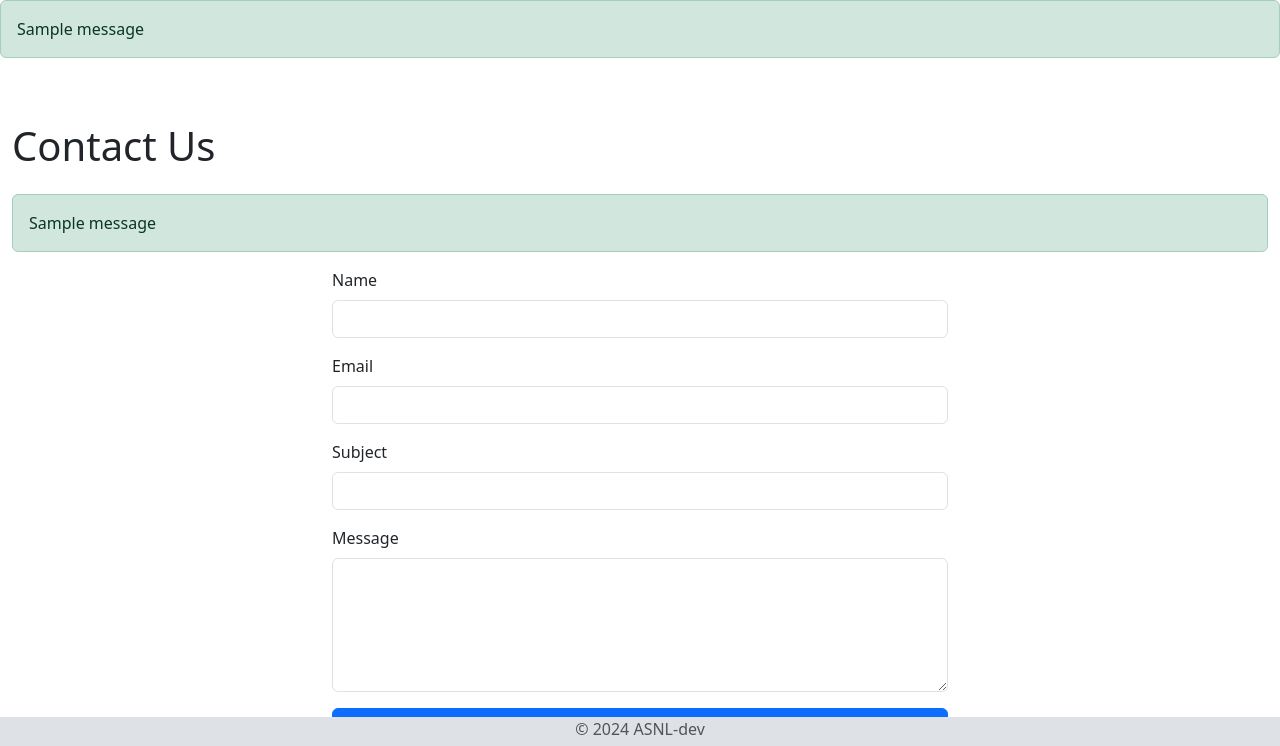
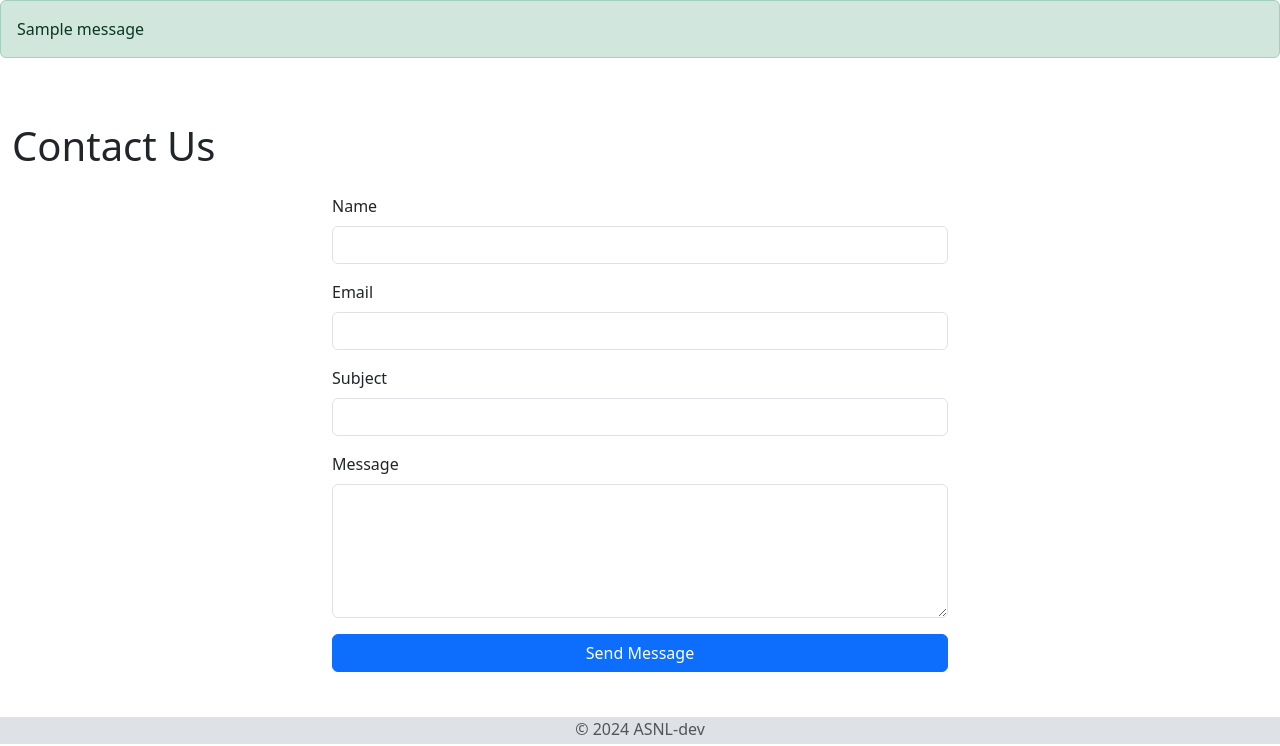
Before and after one commit to vapeasnl/AssociationHUB, a Flask app: page /contact in a window 1280 px wide. Shown: the part 56-802 px from the top of the page. Run offline with Flask 3, Linux system fonts and the light colour scheme; tables that the repository leaves empty or names only in its code hold one stand-in row (values such as "Sample post"); one stand-in notice (Sample message) is shown; parts of the project's set-up code (start-up, migrations or seed data) failed here and were passed over.

Commit message:
Update contact.html

```diff
--- a/app/templates/contact.html
+++ b/app/templates/contact.html
@@ -4,15 +4,7 @@
 <div class="container mt-5">
     <h1 class="mb-4">Contact Us</h1>
 
-    {% with messages = get_flashed_messages(with_categories=true) %}
-        {% if messages %}
-            {% for category, message in messages %}
-                <div class="alert alert-{{ category }}" role="alert">
-                    {{ message }}
-                </div>
-            {% endfor %}
-        {% endif %}
-    {% endwith %}
+
 
     <div class="row justify-content-center">
         <div class="col-md-6">
```
